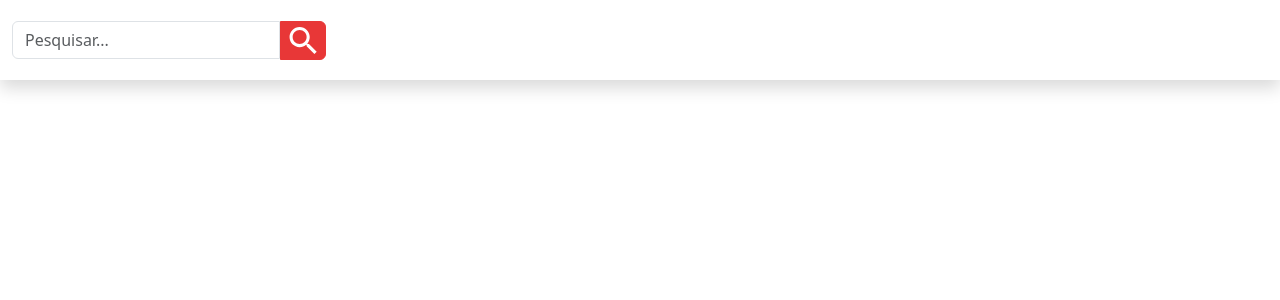
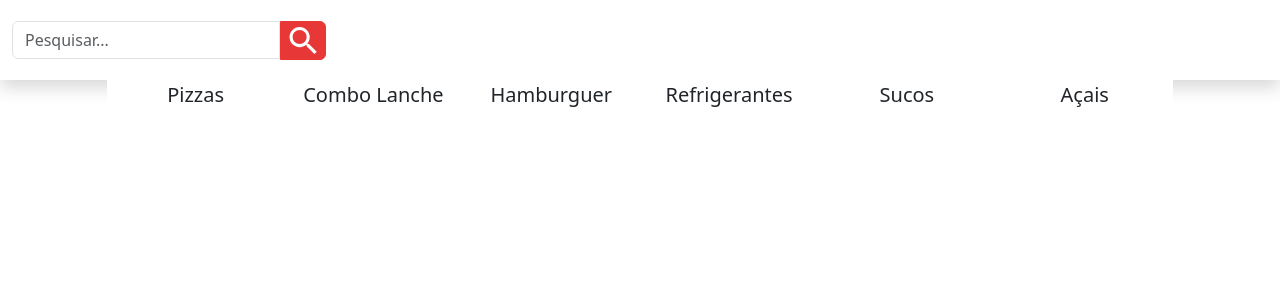
Before and after one commit to CaioAugustoHD/Desafio-front-end, a React (Vite) app: page / in a window 1280 px wide. Shown: the top 300 px of the page. Built offline with nearby package versions, Linux system fonts and the light colour scheme.

Commit message:
feat: Barra de navegação

```diff
--- a/package.json
+++ b/package.json
@@ -12,7 +12,8 @@
     "bootstrap": "^5.3.0-alpha1",
     "react": "^18.2.0",
     "react-dom": "^18.2.0",
-    "sass": "^1.59.2"
+    "sass": "^1.59.2",
+    "swiper": "^9.1.0"
   },
   "devDependencies": {
     "@types/react": "^18.0.27",
--- a/src/App.tsx
+++ b/src/App.tsx
@@ -1,9 +1,11 @@
 import { Header } from "./components/Header";
+import { Menu } from "./components/Menu";
 
 export function App() {
   return (
     <>
       <Header/>
+      <Menu />
     </>
   )
 }
--- /dev/null
+++ b/src/components/Menu/NavBar/index.tsx
@@ -0,0 +1,42 @@
+import React, { useRef, useState } from "react";
+import { Swiper, SwiperSlide } from "swiper/react";
+
+import "swiper/css";
+import "swiper/css/navigation";
+
+import "./styles.css";
+
+import { Navigation } from "swiper";
+
+export function NavBar() {
+  return (
+    <nav>
+      <Swiper
+        navigation={true}
+        breakpoints={{
+            640: {
+              slidesPerView: 2,
+              spaceBetween: 0,
+            },
+            768: {
+              slidesPerView: 4,
+              spaceBetween: 0,
+            },
+            1024: {
+              slidesPerView: 6,
+              spaceBetween: 0,
+            },
+          }}
+        modules={[Navigation]}
+        className="mySwiper bg-white fs-5 col-10"
+    >
+        <SwiperSlide>Pizzas</SwiperSlide>
+        <SwiperSlide>Combo Lanche</SwiperSlide>
+        <SwiperSlide>Hamburguer</SwiperSlide>
+        <SwiperSlide>Refrigerantes</SwiperSlide>
+        <SwiperSlide>Sucos</SwiperSlide>
+        <SwiperSlide>Açais</SwiperSlide>
+      </Swiper>
+    </nav>
+  );
+}
--- /dev/null
+++ b/src/components/Menu/NavBar/styles.css
@@ -0,0 +1,5 @@
+.swiper-slide {
+  display: flex;
+  justify-content: center;
+  align-items: center;
+}
--- /dev/null
+++ b/src/components/Menu/index.tsx
@@ -0,0 +1,9 @@
+import { NavBar } from "./NavBar";
+
+export function Menu() {
+    return (
+        <>
+            <NavBar />
+        </>
+    )
+}
```
Also changed, not shown: 1 other file (tests, documents, lock files or other folders).
